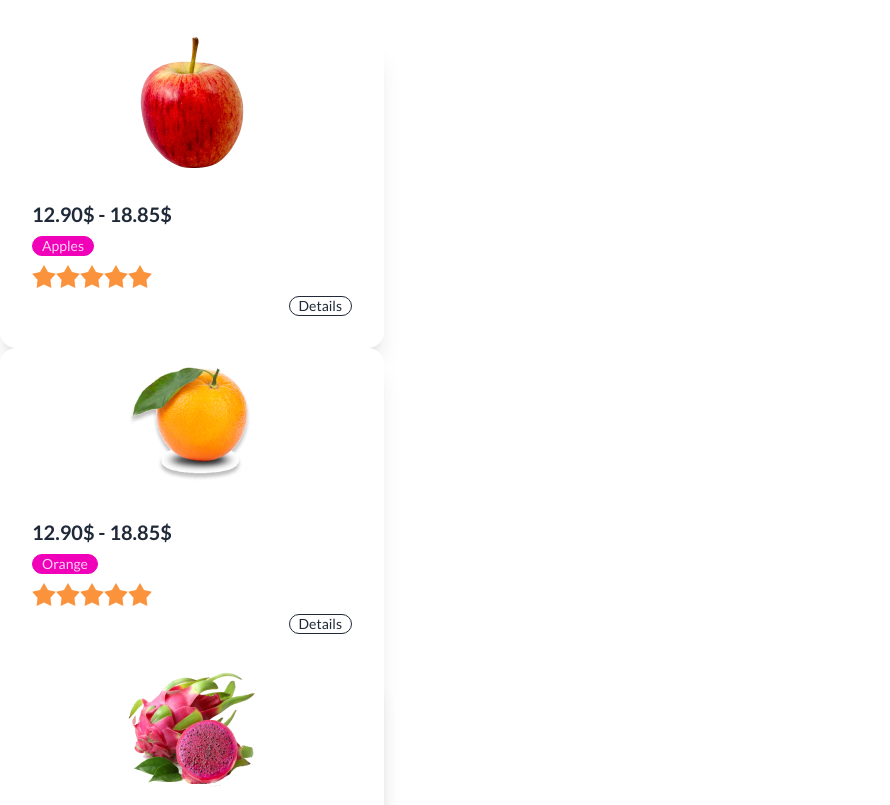
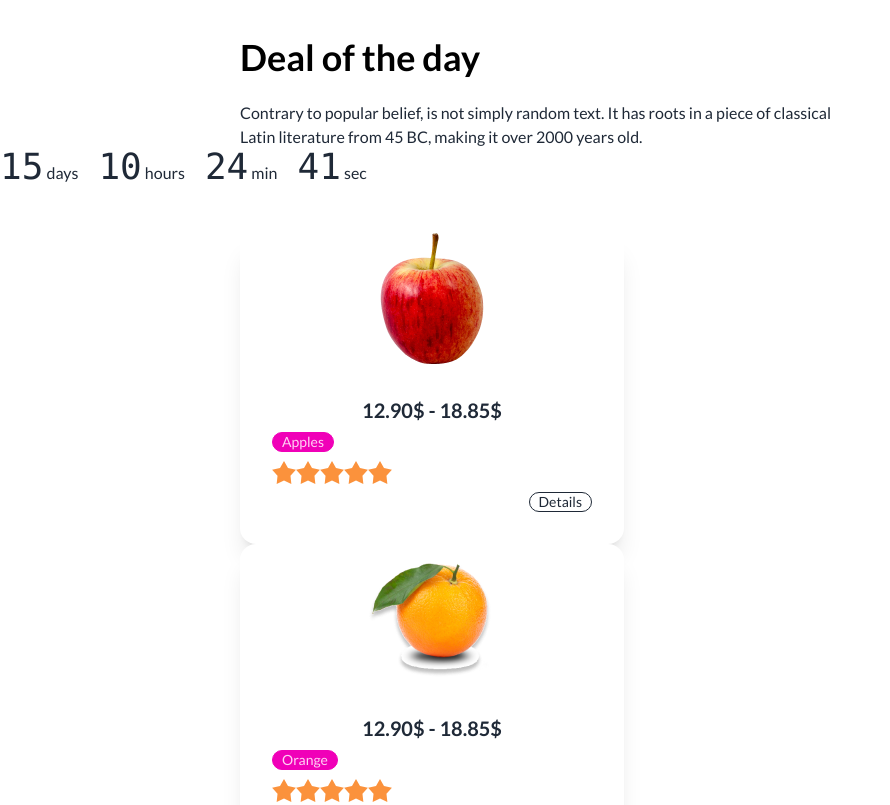
Before and after one commit to hellosazzad/assignment-three, a plain HTML site: page index.html in a window 1280 px wide. Shown: the part 661-1466 px from the top of the page, without its empty margins (0-890 px from the left). Drawn offline with nearby package versions, Linux system fonts and the light colour scheme.

Commit message:
Price & rating section 3/4 complete

```diff
--- a/index.html
+++ b/index.html
@@ -109,11 +109,55 @@
 
 
         <!-- Display product With Price & Rating -->
-        <div class="main-div flex-1">
-          <div class="card w-96 bg-white shadow-xl">
+        <section>
+        <!-- Text area -->
+        <div class="Main-text-div flex-1">
+          <div class="mt-35 ml-60">
+            <h2 class="font-bold text-4xl text-black">Deal of the day</h2>
+            <p class="mt-6">Contrary to popular belief, is not simply random text. It has roots in a piece of classical
+              <br>
+            Latin literature from 45 BC, making it over 2000 years old.</p>
+          </div>
+
+          <!-- time -->
+            <div class="flex gap-5">
+              <div>
+                <span class="countdown font-mono text-4xl">
+                  <span style="--value:15;"></span>
+                </span>
+                days
+              </div>
+              <div>
+                <span class="countdown font-mono text-4xl">
+                  <span style="--value:10;"></span>
+                </span>
+                hours
+              </div>
+              <div>
+                <span class="countdown font-mono text-4xl">
+                  <span style="--value:24;"></span>
+                </span>
+                min
+              </div>
+              <div>
+                <span class="countdown font-mono text-4xl">
+                  <span style="--value:41;"></span>
+                </span>
+                sec
+              </div>
+
+          </div>
+
+        </div>
+
+
+        <!-- Price & Rating area -->
+        <div class="main-div flex-1 ml-60 mt-12">
+
+          <div class="card w-96 bg-white shadow-xl ">
             <figure><img src="/images/fruit6.png" alt="Apple" /></figure>
             <div class="card-body">
-              <h2 class="card-title ">
+              <h2 class="card-title justify-center">
                 12.90$ - 18.85$
               </h2>
               <div class="badge badge-secondary flex-col">Apples</div>
@@ -130,13 +174,13 @@
               </div>
             </div>
           </div>
-<!-- flex div -->
-          <div>
-            <!-- 2nd div -->
+
+
+          <!-- 2nd div -->
           <div class="card w-96 bg-white shadow-xl">
             <figure><img src="/images/fruit7.png" alt="Orange" /></figure>
             <div class="card-body">
-              <h2 class="card-title ">
+              <h2 class="card-title justify-center">
                 12.90$ - 18.85$
               </h2>
               <div class="badge badge-secondary flex-col">Orange</div>
@@ -156,7 +200,7 @@
             <div class="card w-96 bg-white shadow-xl">
               <figure><img src="/images/fruit8.png" alt="Red Dragon" /></figure>
               <div class="card-body">
-                <h2 class="card-title ">
+                <h2 class="card-title justify-center">
                   12.90$ - 18.85$
                 </h2>
                 <div class="badge badge-secondary flex-col">Red Dragon</div>
@@ -176,7 +220,7 @@
               <div class="card w-96 bg-white shadow-xl">
                 <figure><img src="/images/fruit9.png" alt="Banana" /></figure>
                 <div class="card-body">
-                  <h2 class="card-title ">
+                  <h2 class="card-title justify-center">
                     12.90$ - 18.85$
                   </h2>
                   <div class="badge badge-secondary flex-col">Banana</div>
@@ -192,22 +236,17 @@
                     <div class="badge badge-outline">Details</div>
                   </div>
                 </div>
+           </div>
 
-          </div>
-
-
-
-        </div>
-
-    </main>
-
-
+           <button class="btn btn-error mt-6 justify-center">Shop All</button>
+        </section>
+      </main>
 <!-- Footer & Last Section -->
 
 
     <footer>
         <footer class="footer footer-center p-10 bg-base-200 text-base-content rounded">
-            <div class="inline-flex justify-between ml-10 mt-5 align-middle">
+            <div class="inline-flex mt-5  justify-center">
               <img src="images/logo.png" alt="">
               <p class="font-bold text-4xl">Fruit Burst</p>
           </div>
```
